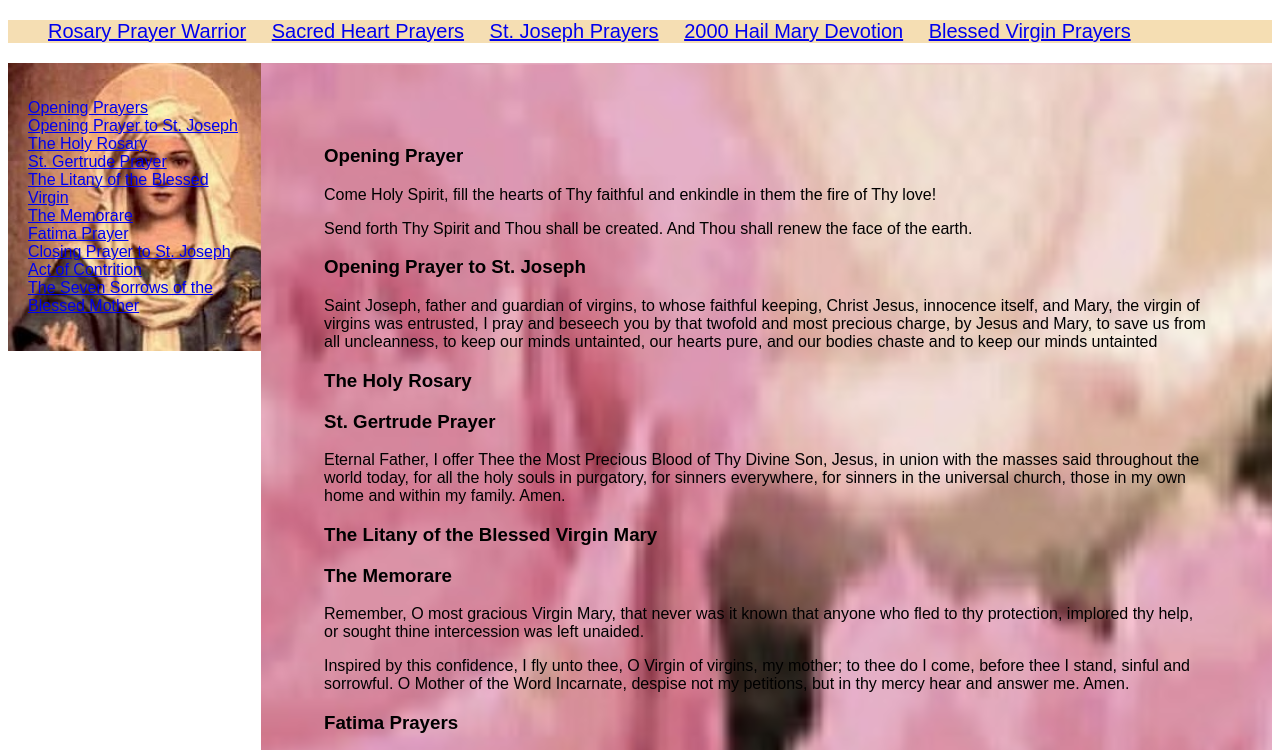
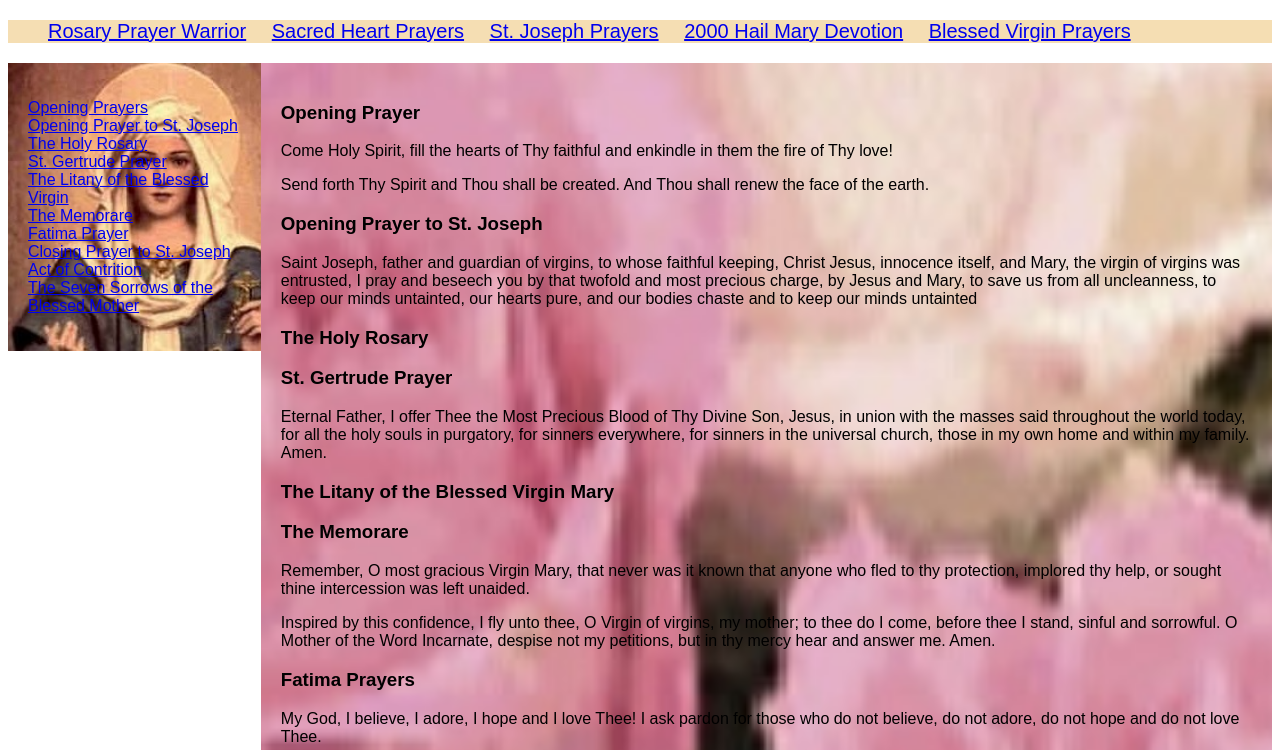
Before and after one commit to pomelapel1/pomelapel1.github.io, a plain HTML site: page Blessed Virgin.html in a window 1280 px wide. Shown: the top 750 px of the page. Drawn offline with Linux system fonts and the light colour scheme.

Commit message:
Update rosarystyle.css

```diff
--- a/rosarystyle.css
+++ b/rosarystyle.css
@@ -59,7 +59,7 @@ nav ul {
 
 article {
   float: left;
-  padding: 5%;
+  padding:20px;
   width: 80%;
   background-color: #f1f1f1;
   background-image:url(Rose.jpg);
```
